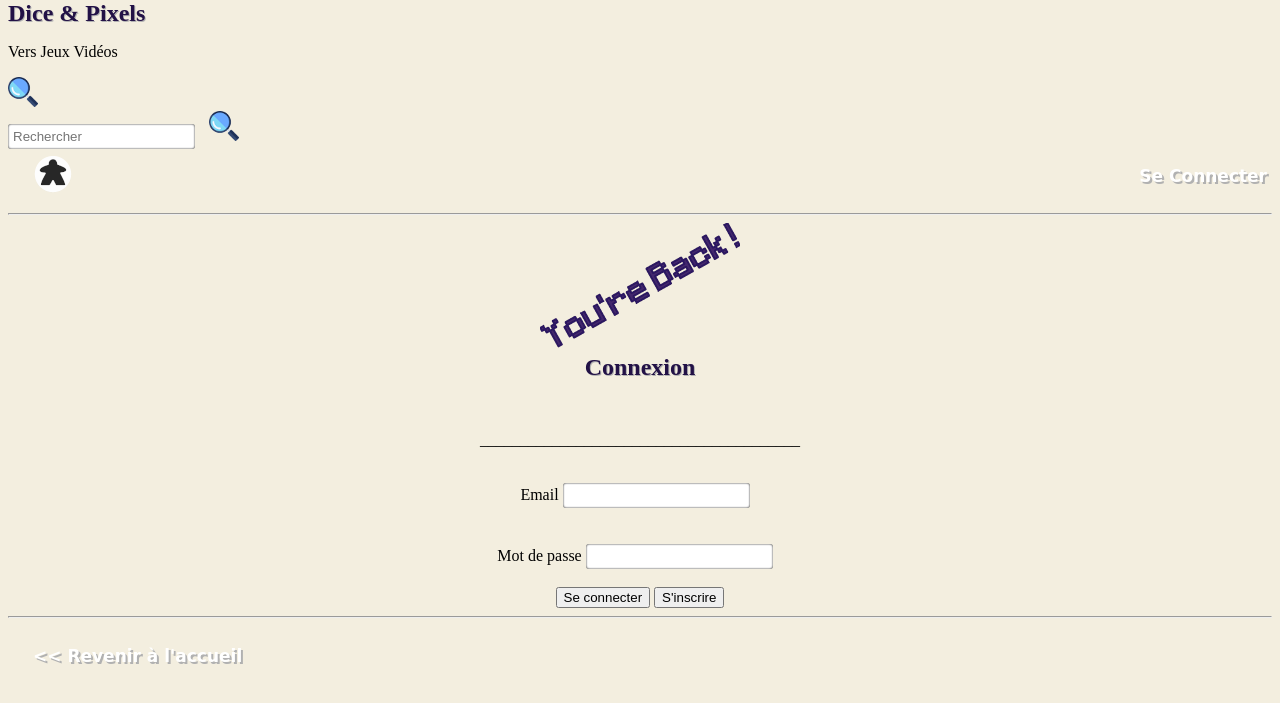
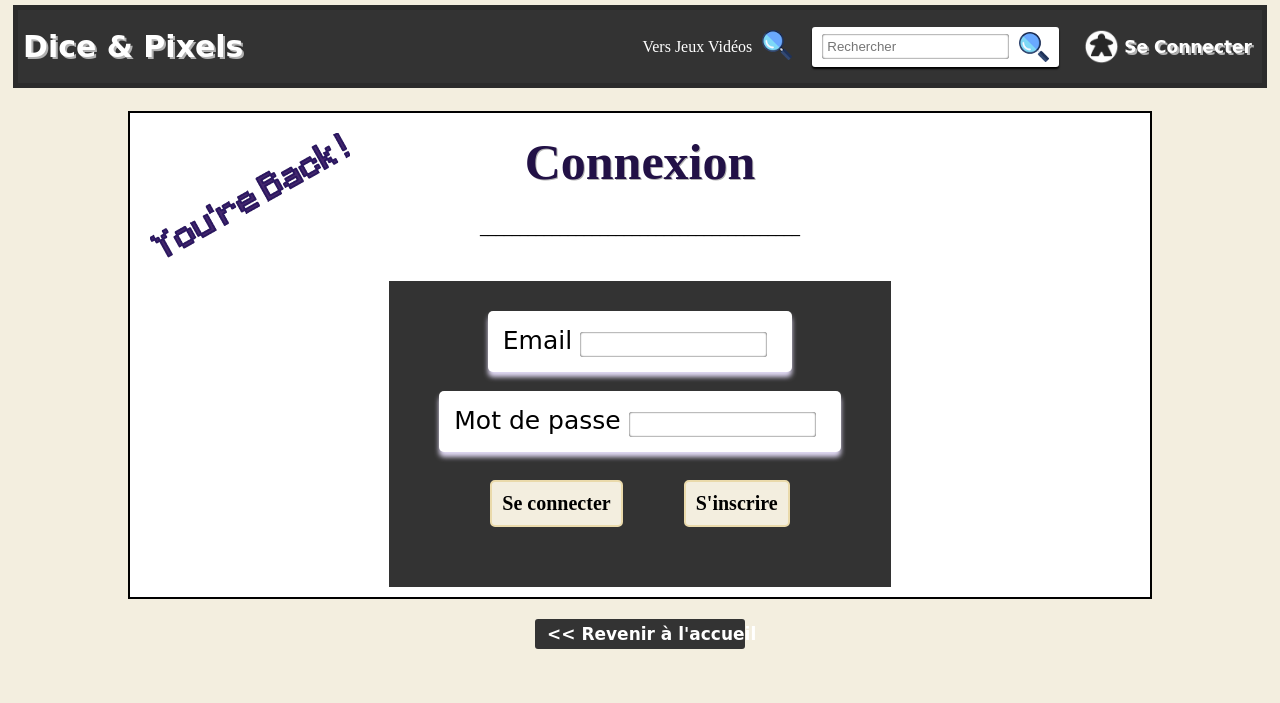
Before and after one commit to Seluj/WE4A-Project, a PHP site: page /newAccount.php in a window 1280 px wide. Shown: the top 703 px of the page. Run offline with PHP 8.4, Linux system fonts and the light colour scheme; a stand-in replaces the project's code that opens the database connection.

Commit message:
Changes by Pierre

```diff
--- a/Add.php
+++ b/Add.php
@@ -44,6 +44,8 @@ checkEntry();
     <meta charset="UTF-8">
     <title><?php echo $nomsite ?></title>
     <link rel="stylesheet" href="./Styles/style.css">
+    <link rel="stylesheet" href="./Styles/header.css">
+    <link rel="stylesheet" href="./Styles/interaction.css">
     <link rel="icon" href="images/icone.png">
 </head>
 
@@ -56,11 +58,11 @@ checkEntry();
     <!-- Reste de la page -->
     <div class="main_container">
 
-        <div class="fenetre_interaction">
+        <div class="container interaction_container">
 
             <img class="image_commentaire" src="./images/Start_game.png" alt="Start a new Game">
 
-            <h1>Nouveau <?php echo $posttype ?></h1>
+            <h1 class="titre_interaction">Nouveau <?php echo $posttype ?></h1>
             <br><p>________________________________________</p><br>
 
             <form class="formulaire" action="#" method="post">
--- a/PageParts/header.php
+++ b/PageParts/header.php
@@ -6,7 +6,7 @@ $typejeu = "Jeux Vidéos";
 
     <!-- Nom du site -->
 
-    <h1 id="Nom_Site"><?php echo $nomsite ?></h1>
+    <h1 id="Nom_Site" class="police"><?php echo $nomsite ?></h1>
 
     <!-- Barre de recherche -->
 
@@ -29,7 +29,7 @@ $typejeu = "Jeux Vidéos";
         <!-- Bouton de connexion -->
         <div id="Connexion" class="linkBox">
             <a href="./newAccount.php" > <img src="images/Meeple.png" alt="icone"> </a>
-            <a id="se_connecter" class="link" href="./newAccount.php">Se Connecter</a>
+            <a class="police" href="./newAccount.php">Se Connecter</a>
         </div>
         <?php
         } else {
--- a/PageParts/loginForm.php
+++ b/PageParts/loginForm.php
@@ -1,8 +1,8 @@
-<div id="login" class="fenetre_interaction">
+<div id="login" class="container interaction_container">
 
     <img class="image_commentaire" src="./images/You_re_back.png" alt="You're Back !">
 
-    <h1>Connexion</h1>
+    <h1 class="titre_interaction">Connexion</h1>
 
     <br><p>________________________________________</p><br>
 
--- a/PageParts/signinForm.php
+++ b/PageParts/signinForm.php
@@ -1,9 +1,9 @@
 
-<div id="signin" class="fenetre_interaction">
+<div id="signin" class="container interaction_container">
 
     <img class="image_commentaire" src="./images/NewPlayer.png" alt="New Player !">
 
-    <h1>Créer un compte</h1>
+    <h1 class="titre_interaction">Créer un compte</h1>
 
     <br><p>________________________________________</p><br>
 
--- a/Styles/header.css
+++ b/Styles/header.css
@@ -3,7 +3,7 @@
 header {
     min-width: 850px;
     min-height:63px;
-    margin-top: 5px;
+    margin: 5px;
     display: flex;
     justify-content: space-between;
     align-items: center;
--- a/Styles/interaction.css
+++ b/Styles/interaction.css
@@ -1,21 +1,17 @@
 /* Fichier intercation.css contenant le style des fenêtres d'interaction avec l'utilisateur */
 
-/* Div situé dans un main_container permettant de se placer dans la page et d'organiser les éléments utilisés
-lors d'interactions avec l'utilisateur (ajout/modification de topics/messages, inscription/connexion) */
-.fenetre_interaction {
-    position: relative;
+.main_interaction_container {
+    display: inline;
+    margin:5px;
+}
+
+.interaction_container{
+    margin: 0 auto;
     max-width: 1000px;
     min-width: 770px;
-    text-align: center;
-    margin-top: 20px;
-    margin-right: 200px;
-    margin-left: auto;
-    padding: 10px;
-    border: 2px solid black;
-    background-color: white;
 }
 
-/* Images située dans le cion supérieur gauche des divs de classe fenetre_interaction */
+/* Images située dans le coin supérieur gauche des divs de classe fenetre_interaction */
 .image_commentaire {
     position: absolute;
     left:20px;
@@ -23,7 +19,7 @@ lors d'interactions avec l'utilisateur (ajout/modification de topics/messages, i
 }
 
 /* Titre du type d'interaction */
-.fenetre_interaction h1 {
+.titre_interaction {
     font-size: 50px;
     margin: 10px;
     padding: 10px;
@@ -92,3 +88,17 @@ lors d'interactions avec l'utilisateur (ajout/modification de topics/messages, i
     border: #494254 solid 3px;
     margin-top:27px;
 }
+
+#Revenir_accueil {
+    background-color: #333;
+    width:200px;
+    margin:20px auto;
+    border-radius: 3px;
+
+}
+
+#Revenir_accueil a {
+    color: white;
+    text-shadow: none;
+    margin-left: 7px;
+}
--- a/Styles/style.css
+++ b/Styles/style.css
@@ -1,8 +1,14 @@
 /* Fichier style.css contenant les éléments généraux utilisés dans toutes les pages */
 
 /* Liens */
+.police {
+	font-family: 'Press Start 2P', cursive;
+	font-weight: bold;
+	color: #FFFFFF;
+	text-shadow: 2px 2px #B1B1B1;
+}
+
 a {
-	color: black;
 	text-decoration:none;
 }
 
@@ -42,27 +48,17 @@ input[type="checkbox"]{
 	height: 20px;
 }
 
-/* Conteneur principal abritant le contenu de la page */
-.main_container {
-	text-align: center;
-}
-
 /* Div contenant un lien */
 .linkBox {
 	padding: 5px;
 	display: flex;
 	justify-content: space-between;
 	align-items: center;
-	margin-left: 20px;
+	margin-left: 20px
 }
 
 /* Lien contenu dans une div de classe linkBox */
 .linkBox a {
-	font-family: 'Press Start 2P', cursive;
-	font-weight: bold;
-	color: #FFFFFF;
-	text-shadow: 2px 2px #B1B1B1;
-	margin-bottom: 2px;
 	white-space: nowrap;
 	font-size: 17px;
 	text-decoration:none;
@@ -73,10 +69,23 @@ input[type="checkbox"]{
 	background-color: #6C6477;
 	border: #494254 solid 4px;
 	margin-left: 12px;
+	border-radius: 10px;
 }
 
+/* Conteneur principal abritant le contenu de la page */
+.main_container {
+	margin: 10px auto;
+	padding: 5px 0;
+	display: flex;
+	text-align: center;
+	border: none;
+}
 
-.main{
+/* Sous-partie d'un main_container */
+.container{
+	position: relative;
+	display: inline-block;
+	text-align: center;
 	margin: 5px;
 	border: 2px solid black;
 	padding: 0px 10px;
--- a/newAccount.php
+++ b/newAccount.php
@@ -19,6 +19,8 @@ checkAccount();
     <meta charset="UTF-8">
     <title><?php echo $nomsite ?></title>
     <link rel="stylesheet" href="./Styles/style.css">
+    <link rel="stylesheet" href="./Styles/header.css">
+    <link rel="stylesheet" href="./Styles/interaction.css">
     <link rel="icon" href="images/icone.png">
 </head>
 
@@ -27,8 +29,8 @@ checkAccount();
     <!-- Bandeau du site contenant le nom du site, le moyen d'authentification et une barre de recherche -->
 
     <?php include('./PageParts/header.php') ?>
-    <div class="main_container">
-        <hr>
+
+    <div class="main_container main_interaction_container">
         <?php
         include("./PageParts/signinForm.php");
         include("./PageParts/loginForm.php");
@@ -52,8 +54,10 @@ checkAccount();
                 }
             }
         </script>
-        <hr>
-        <p class="linkBox"><a href="./index.php" class="backlink"><< Revenir à l'accueil</a><br><br></p>
+
+        <div id="Revenir_accueil" class="linkBox">
+            <a href="./index.php" class="backlink police"><< Revenir à l'accueil</a>
+        </div>
     </div>
 </body>
 </html>
```
Also changed, not shown: other parts of Styles/style.css (+42 -21 lines), index.php (+12 -5 lines).
